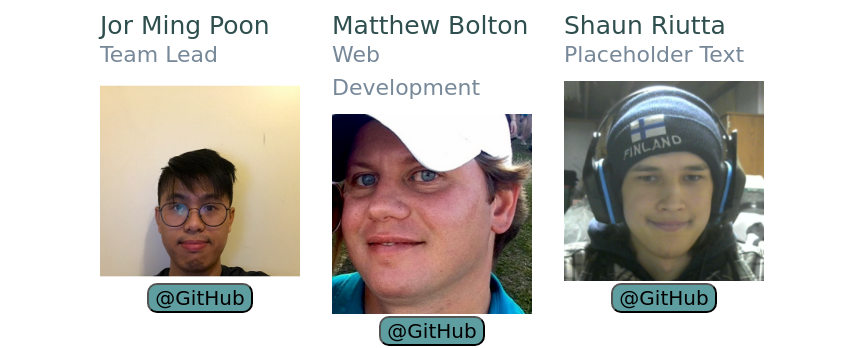
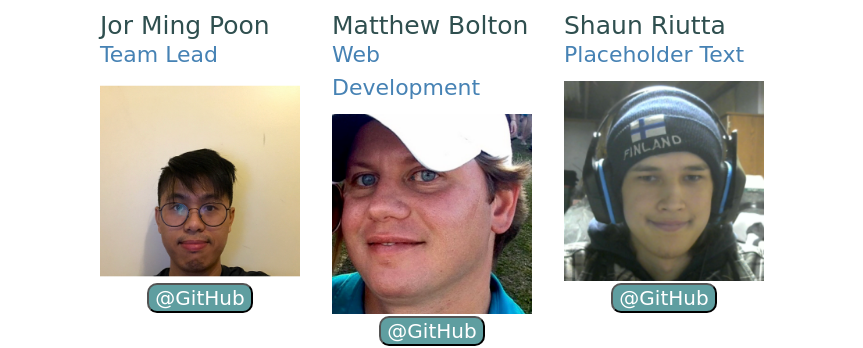
Before and after one commit to BuildWeekHomeChoreTracker/UI-Marketing, a plain HTML site: page about.html in a window 1280 px wide. Shown: the part 609-957 px from the top of the page, without its empty margins (208-1071 px from the left). Drawn offline with Linux system fonts and the light colour scheme; a web font is replaced by a local one.

Commit message:
added some variable for color to variable.less file
added color variables to variables.less file for global color values referencing headers and paragraph text

```diff
--- a/less/about.less
+++ b/less/about.less
@@ -37,6 +37,11 @@
                 font-size: 2rem;
                 border-radius: 10px;
                 font-family: 'Caveat', cursive;
+                color: white;
+
+                &:hover{
+                    .btn-hover(black,tomato);
+                  }//closing brackets for .about-container .about-btn button &:hover
             }
 
     }//closing bracket for .about .about-container
--- a/less/global.less
+++ b/less/global.less
@@ -16,17 +16,17 @@
 
   h1 {
     font-size: 4rem;
-    color: darkslategray;
+    color: @darkslategrey;
   }
 
   h2 {
     font-size: 3.2rem;
     padding-bottom: 10px;
-    color: darkslategray;
+    color: @darkslategrey;
   }
 
   h3{
-    color: darkslategray;
+    color: @darkslategrey;
   }
 
   h4 {
@@ -38,7 +38,7 @@
     line-height: 1.5;
     font-size: 2.2rem;
     padding-bottom: 10px;
-    color: lightslategray;
+    color: @main-font-color;
   }
 
   img {
--- a/less/navigation.less
+++ b/less/navigation.less
@@ -3,6 +3,7 @@
     flex-direction: row-reverse;
     margin-top: 2%;
     margin-bottom: 2%;
+
 
     @media @mobile{
         flex-direction: column;
--- a/less/variables.less
+++ b/less/variables.less
@@ -1,16 +1,20 @@
 // Color assignments
 @font-color: @shark;
 @button-bg: @eastern-blue;
-@main-bg:  @white;
 @navigation-border: @silver;
 @footer-bg: @sandy-beach;
+@header-color: @darkslategrey;
+@main-font-color: @steelblue;
 
 // Colors
 @white: #FFFFFF;
-@silver: #C0C0C0;
+@silver: #B0C4DE;
 @shark: #212529;
 @eastern-blue: #17A2B8;
 @sandy-beach: #FFEBCD;
+@steelblue: #4682B4;
+@darkslategrey: #2F4F4F;
+@steelblue: #4682B4;
 
 
 //Media Qeury Breakpoints
```
Also changed, not shown: css/index.css.
